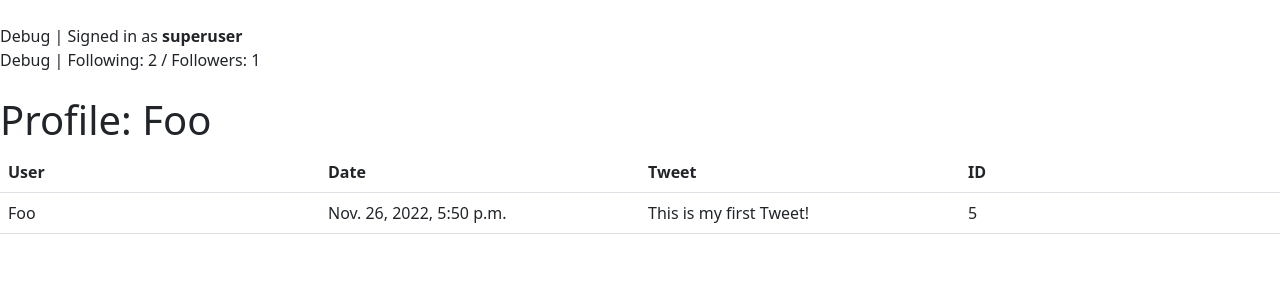
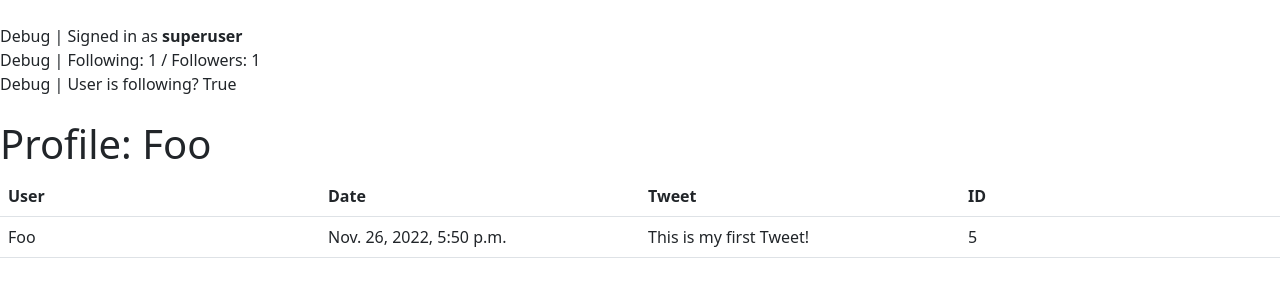
Before and after one commit to Ross-Coron/network, a Django app: page /profile/3 in a window 1280 px wide. Shown: the part 56-356 px from the top of the page. Run offline with Django 3.2, Linux system fonts and the light colour scheme; a user stored in the database is signed in; data comes from the database, SQL or seed files in the repository.

Commit message:
Pass in following status to profile.html

```diff
--- a/network/models.py
+++ b/network/models.py
@@ -7,14 +7,17 @@ class User(AbstractUser):
 
 # Temp. related name. See: https://docs.djangoproject.com/en/dev/ref/models/fields/#django.db.models.ForeignKey.related_name
 class Follow(models.Model):
-    user = models.ForeignKey(User, on_delete=models.CASCADE, related_name="+")
-    followed_by = models.ForeignKey(User, on_delete=models.CASCADE, related_name="following")
+    user = models.ForeignKey(User, on_delete=models.CASCADE, related_name="test1")
+    followed_by = models.ManyToManyField(User, blank=True, related_name="following")
 
 class Tweet(models.Model):
     author = models.ForeignKey(User, on_delete=models.CASCADE)
     tweetText = models.CharField(max_length=255)
     posted = models.DateTimeField(auto_now_add=True)
 
+    def __str__(self):
+        return f"{self.author}{self.tweetText}"
+
 class Like(models.Model):
     tweet = models.ForeignKey(Tweet, on_delete=models.CASCADE)
     likedBy = models.ForeignKey(User, on_delete=models.CASCADE)
--- a/network/templates/network/profile.html
+++ b/network/templates/network/profile.html
@@ -7,6 +7,8 @@
 Debug | Signed in as <strong>{{ user.username }}</strong>
 <br>
 Debug | Following: {{ following }} / Followers: {{ followedBy }}
+<br>
+Debug | User is following? {{ following_status }}
 <br>
 <br>
 
--- a/network/views.py
+++ b/network/views.py
@@ -39,28 +39,33 @@ def allPosts(request):
     })
 
 
-# View user profile and their Tweets
+# View a user's profile and their Tweets
 def profile(request, user_id):
 
-    # Get list of people the logged in user follows (Follow objects)
+    # BETTER
+    profile = User.objects.get(id=user_id)
+    if Follow.objects.filter(user=user_id, followed_by=request.user).exists():
+        print("ya")
+        following_status = True
+    else:
+        print("na")
+        following_status = False
+
+    # Get list of IDs of people the logged in user follows (Follow objects)
     followList = []
     following = request.user.following.all()
     for x in following:
-        print(x.user)
         followList.append(x.user.id)
-    print(followList)
+
+    # Get user of profile being viewed (User object)
+    profile = User.objects.get(id=user_id)
 
 
+    if profile.id in followList:
+        print("You are following")
+    else:
+        print("You are NOT following")
 
-
-    # Get profile (User object)
-    profile = User.objects.get(id=user_id)
-    print("profile", profile)
-
-    if profile.id in followList:
-        print("Yes")
-    else:
-        print("No")
 
 
 
@@ -68,16 +73,13 @@ def profile(request, user_id):
     tweets = Tweet.objects.filter(author=user_id).order_by('-posted')
     print(tweets)
 
-    profile = User.objects.get(id=user_id)
-    print(profile.following.all())
-
-
 
     return render(request, "network/profile.html", {
         "x": profile.username,
         "tweets": tweets,
         "following": profile.following.all().count(),
-        "followedBy": Follow.objects.filter(user=user_id).count()
+        "followedBy": Follow.objects.filter(user=user_id).count(),
+        "following_status": following_status
     })
 
 
```
Also changed, not shown: db.sqlite3, network/migrations/0007_remove_follow_followed_by_alter_follow_user_and_more.py (added).
